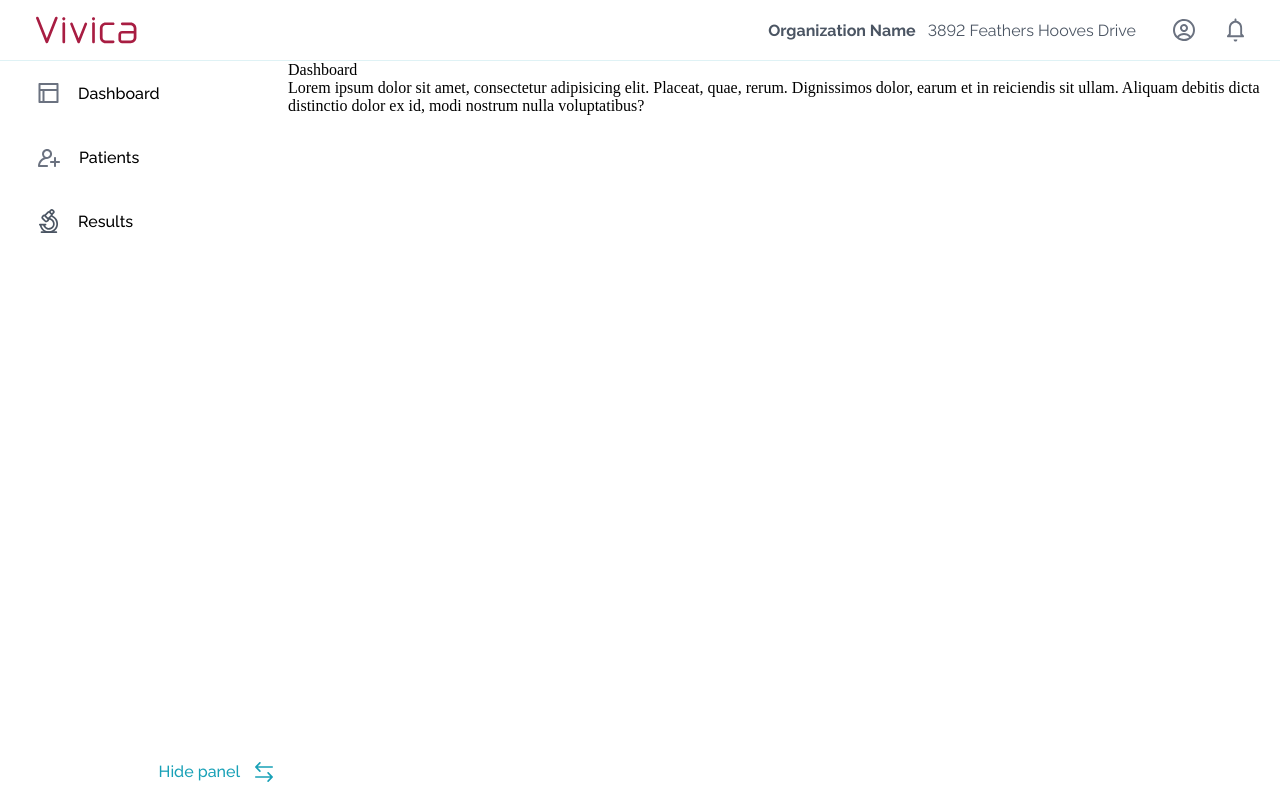
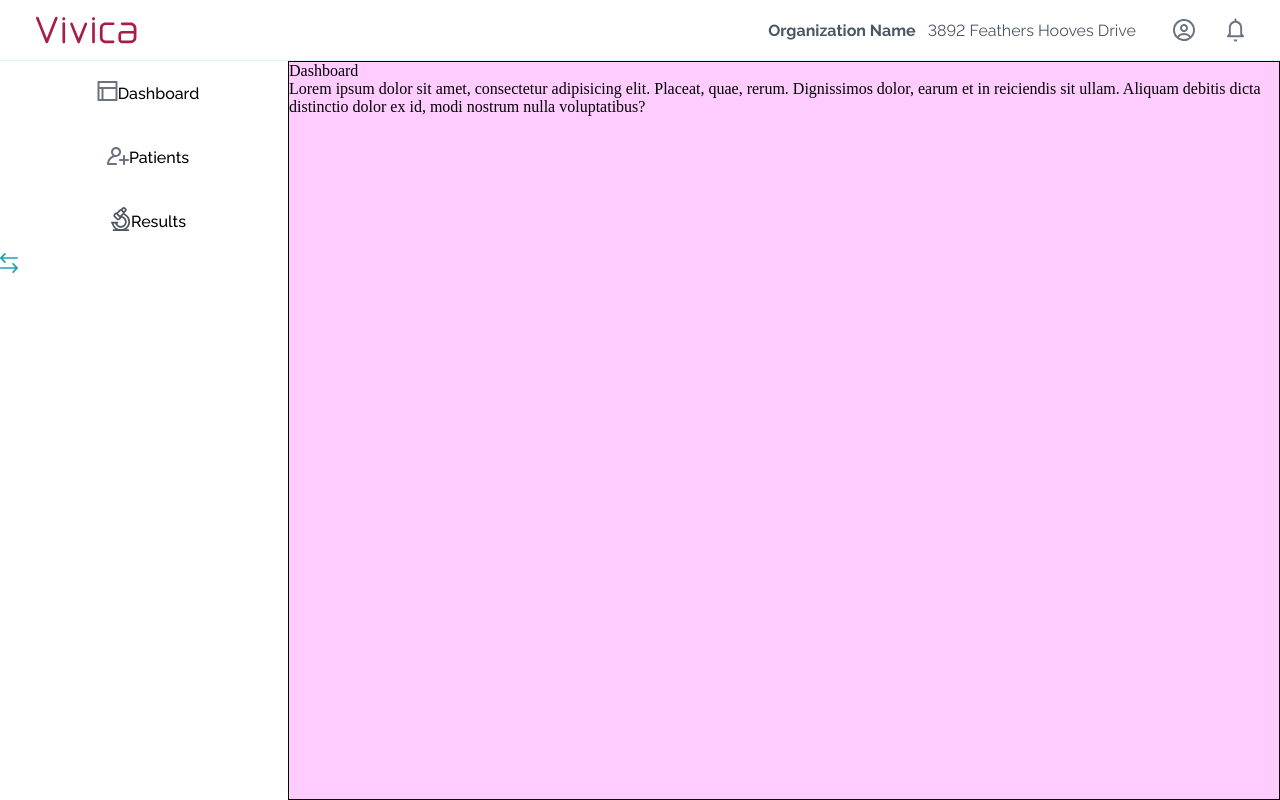
Before and after one commit to metalheadpnz/vivica, a React (Create React App) app: page / in a window 1280 px wide. Built offline with nearby package versions, Linux system fonts and the light colour scheme.

Commit message:
SideBar v2 prototype

```diff
--- a/src/components/MainContent/Main.content.module.css
+++ b/src/components/MainContent/Main.content.module.css
@@ -1,17 +1,17 @@
 .wrap {
-    /*border: 1px solid black;*/
-    position: absolute;
-    transition: 0.4s;
-    translate: 0;
-    height: calc(100% - 64px);
+    border: 1px solid black;
+    background-color: #fcf;
+    width: 100%;
+    /*transition: 0.4s;*/
+
+    /*position: absolute;*/
+    /*height: calc(100% - 64px);*/
 }
 
 .collapsed {
-    left: 64px;
-    width: calc(100% - 66px);
+
 }
 
 .unCollapsed {
-    left: 288px;
-    width: calc(100% - 290px);
+
 }
--- a/src/components/MainContent/MainContent.tsx
+++ b/src/components/MainContent/MainContent.tsx
@@ -4,7 +4,8 @@ import s from './Main.content.module.css'
 
 export const MainContent: React.FC<{ collapsed: boolean }> = ({collapsed}) => {
     return (
-        <div className={`${s.wrap} ${collapsed ? s.collapsed : s.unCollapsed}`}>
+        // <div className={`${s.wrap} ${collapsed ? s.collapsed : s.unCollapsed}`}>
+         <div className={s.wrap}>
             <AppRoutes/>
         </div>
     );
--- a/src/components/SideBar/NavBtn.tsx
+++ b/src/components/SideBar/NavBtn.tsx
@@ -13,14 +13,16 @@ export const NavBtn: React.FC<any> = ({data}) => {
     return (
         <NavLink to={route}
                  className={({isActive}) =>
-                     isActive ? s.selected : undefined
+                     isActive ? s.selected : s.unSelected
                  }
         >
             <div className={`${s.NavBtnWrap}`}>
-                <div className={s.NavBtn}>
-                    <data.icon className={`${s.icon}`}/>
+                {/*<div className={s.NavBtn}>*/}
+                    <div>
+                        <data.icon className={`${s.icon}`}/>
+                    </div>
                     <span>{title}</span>
-                </div>
+                {/*</div>*/}
             </div>
         </NavLink>
     );
--- a/src/components/SideBar/SideBar.module.css
+++ b/src/components/SideBar/SideBar.module.css
@@ -1,107 +1,149 @@
-.wrap {
+/*.wrap {*/
+/*    display: flex;*/
+/*    flex-direction: column;*/
+/*    align-items: end;*/
+/*    border: 1px solid black;*/
+/*    !*width: 288px;*!*/
+/*    cursor: pointer;*/
+/*    font-family: Raleway-Medium;*/
+/*}*/
+
+/*.NavBtn {*/
+/*    display: flex;*/
+/*    align-items: center;*/
+/*    !*border: 1px solid black;*!*/
+/*    !*width: 282px;*!*/
+/*    !*height: 56px;*!*/
+/*}*/
+
+/*.icon {*/
+/*    margin: 0 19px 0 32px;*/
+/*}*/
+
+/*.iconSelected * {*/
+/*    fill: #19A1B7;*/
+/*}*/
+
+/*.NavBtnWrap {*/
+/*    display: flex;*/
+/*    align-items: center;*/
+/*    !*border: 1px solid black;*!*/
+/*    width: 282px;*/
+/*    height: 64px;*/
+/*}*/
+
+/*.selected {*/
+/*    background-color: #EFF8FA;*/
+/*    border-left: 7px solid #19A1B7;*/
+/*    font-family: Raleway-Bold;*/
+/*    color: #19A1B7;*/
+/*}*/
+
+/*.selected svg * {*/
+/*    fill: #19A1B7;*/
+/*}*/
+
+/*.smallWrap {*/
+/*    width: 64px;*/
+/*    background-color: #19A1B7;*/
+/*    !*position: relative;*!*/
+/*    !*right: 288px;*!*/
+/*    display: flex;*/
+/*    flex-direction: column;*/
+/*    !*height: 100vh;*!*/
+/*    !*flex-grow: 1;*!*/
+/*    !*border: 1px solid black;*!*/
+/*}*/
+
+/*.smallBtn {*/
+/*    width: 64px;*/
+/*    height: 64px;*/
+/*    background-color: #19A1B7;*/
+/*    display: flex;*/
+/*    align-items: center;*/
+/*    justify-content: center;*/
+/*    !*border: 1px solid black;*!*/
+/*}*/
+
+/*.whiteIcon * {*/
+/*    fill: white;*/
+/*}*/
+
+/*.smallSelected div {*/
+/*    background-color: #007287;*/
+/*}*/
+
+/*.arrows {*/
+/*    display: flex;*/
+/*    color: #19A1B7;*/
+/*    margin: auto 15px 18px;*/
+/*    !*border: 1px solid black;*!*/
+/*}*/
+
+/*.arrows * {*/
+/*    margin-left: 15px;*/
+/*}*/
+
+/*.collapsed {*/
+/*    width: 99px;*/
+/*    !*background-color: red;*!*/
+/*    transition: 0.4s;*/
+
+/*}*/
+
+/*.unCollapsed {*/
+/*    !*background-color: white;*!*/
+/*    transition: 0.4s;*/
+/*}*/
+
+/*.smallPanelArrows {*/
+/*    display: flex;*/
+/*    height: 64px;*/
+/*    justify-content: center;*/
+/*    align-items: center;*/
+/*    margin-top: auto;*/
+/*    !*background-color: red;*!*/
+/*}*/
+
+/*.smallPanelArrows * {*/
+/*    fill: #fff;*/
+/*}*/
+
+.sidebarWrap {
+    width: 288px;
+    /*border: 5px solid black;*/
+    transition: 0.4s;
     display: flex;
     flex-direction: column;
-    align-items: end;
-    /*border: 1px solid black;*/
-    width: 288px;
-    cursor: pointer;
-    font-family: Raleway-Medium;
+    overflow: hidden;
+    flex-shrink: 0;
 }
 
-.NavBtn {
-    display: flex;
-    align-items: center;
-    /*border: 1px solid black;*/
-    /*width: 282px;*/
-    /*height: 56px;*/
-}
-
-.icon {
-    margin: 0 19px 0 32px;
-}
-
-.iconSelected * {
-    fill: #19A1B7;
+.collapsed {
+    width: 60px;
+    background-color: #19A1B7;
 }
 
 .NavBtnWrap {
+    width: 282px;
+
     display: flex;
     align-items: center;
-    /*border: 1px solid black;*/
-    width: 282px;
+    justify-content: center;
+    flex-direction: row;
+
     height: 64px;
+    cursor: pointer;
+    font-family: Raleway-Medium;
+    /*border: 1px dashed green;*/
+    /*border-left: 7px solid*/
 }
 
 .selected {
     background-color: #EFF8FA;
     border-left: 7px solid #19A1B7;
-    font-family: Raleway-Bold;
-    color: #19A1B7;
 }
 
-.selected svg * {
-    fill: #19A1B7;
+.unSelected {
+    border-left: 7px solid white;
 }
-
-.smallWrap {
-    width: 64px;
-    background-color: #19A1B7;
-    position: relative;
-    right: 288px;
-    display: flex;
-    flex-direction: column;
-    /*height: 100vh;*/
-    /*flex-grow: 1;*/
-    /*border: 1px solid black;*/
-}
-
-.smallBtn {
-    width: 64px;
-    height: 64px;
-    background-color: #19A1B7;
-    display: flex;
-    align-items: center;
-    justify-content: center;
-    /*border: 1px solid black;*/
-}
-
-.whiteIcon * {
-    fill: white;
-}
-
-.smallSelected div {
-    background-color: #007287;
-}
-
-.arrows {
-    display: flex;
-    color: #19A1B7;
-    margin: auto 15px 18px;
-    /*border: 1px solid black;*/
-}
-
-.arrows * {
-    margin-left: 15px;
-}
-
-.collapsed {
-    transition: 0.4s;
-    translate: -100% 0;
-}
-
-.unCollapsed {
-    transition: 0.4s;
-}
-
-.smallPanelArrows {
-    display: flex;
-    height: 64px;
-    justify-content: center;
-    align-items: center;
-    margin-top: auto;
-    /*background-color: red;*/
-}
-
-.smallPanelArrows * {
-    fill: #fff;
-}
--- a/src/components/SideBar/SideBar.tsx
+++ b/src/components/SideBar/SideBar.tsx
@@ -5,8 +5,6 @@ import {ReactComponent as Dashboard} from "../../assets/images/Dashboard.svg"
 import {ReactComponent as Patients} from "../../assets/images/Patients.svg"
 import {ReactComponent as Results} from "../../assets/images/Results.svg"
 import {ReactComponent as Arrows} from "../../assets/images/Arrows2ways.svg"
-import {ReactComponent as SampleReception} from "../../assets/images/sampleReception.svg"
-import {ReactComponent as Archive} from "../../assets/images/Archive.svg"
 import {SmallBtn} from "./SmallBtn";
 
 const sideMenu = [
@@ -25,18 +23,22 @@ export const SideBar: React.FC<PropsType> = ({collapsed, setCollapsed}) => {
         setCollapsed(state)
         localStorage.setItem('collapsedMenu', JSON.stringify(state))
     }
-
     return (
         <>
-            <div className={`${s.wrap} ${collapsed ? s.collapsed : s.unCollapsed}`}>
+            {/*<div className={`${s.wrap} ${collapsed ? s.collapsed : s.unCollapsed}`}>*/}
 
+            {/*    {sideMenu.map(el => <NavBtn data={el} key={el.title}/>)}*/}
+            {/*    <div className={s.arrows} onClick={() => collapsedMenu(!collapsed)}>Hide panel<Arrows/></div>*/}
+            {/*</div>*/}
+            <div className={`${s.sidebarWrap} ${collapsed ? s.collapsed : ''}`}>
                 {sideMenu.map(el => <NavBtn data={el} key={el.title}/>)}
-                <div className={s.arrows} onClick={() => collapsedMenu (true)}>Hide panel<Arrows/></div>
+                <Arrows onClick={() => collapsedMenu(!collapsed)}/>
             </div>
-            <div className={`${s.smallWrap} ${collapsed ? s.unCollapsed : s.collapsed}`}>
-                {sideMenu.map(el => <SmallBtn data={el} key={el.title}/>)}
-                <div className={s.smallPanelArrows} onClick={() => collapsedMenu(false)}><Arrows/></div>
-            </div>
+
+            {/*<div className={`${s.smallWrap} ${collapsed ? s.unCollapsed : s.collapsed}`}>*/}
+            {/*    {sideMenu.map(el => <SmallBtn data={el} key={el.title}/>)}*/}
+            {/*    <div className={s.smallPanelArrows} onClick={() => collapsedMenu(false)}><Arrows/></div>*/}
+            {/*</div>*/}
         </>
     )
 }
```
